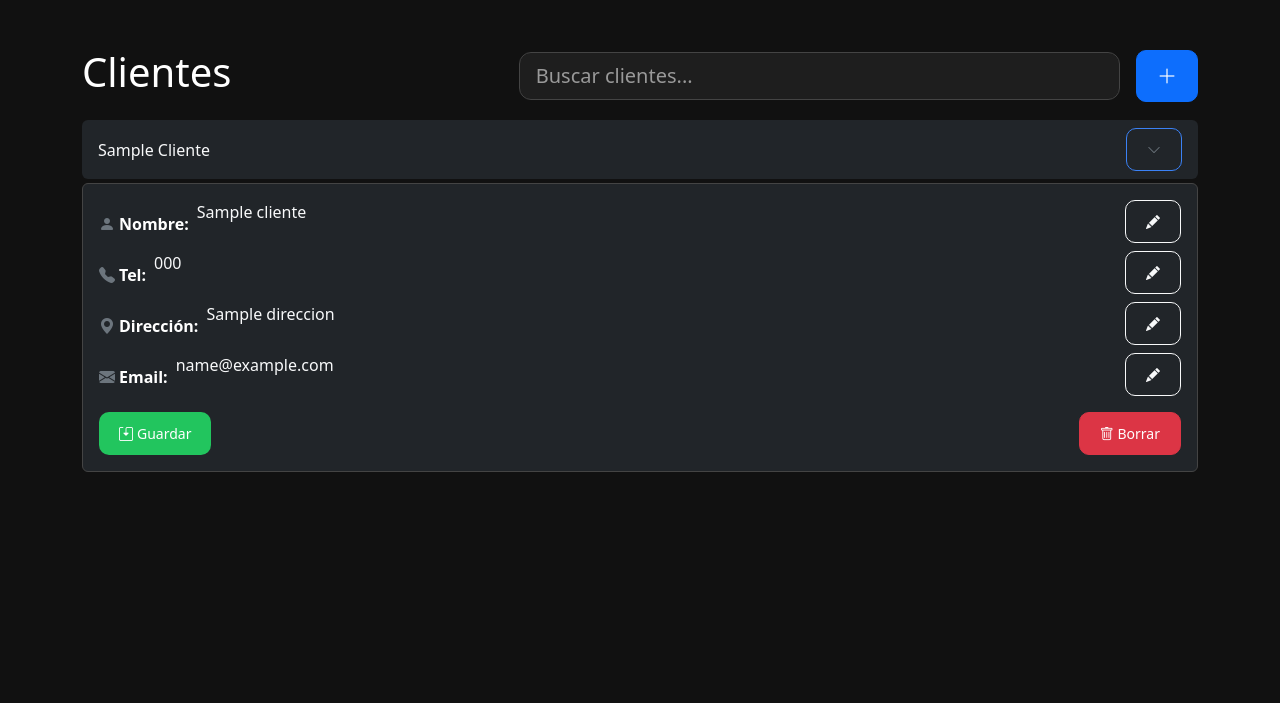
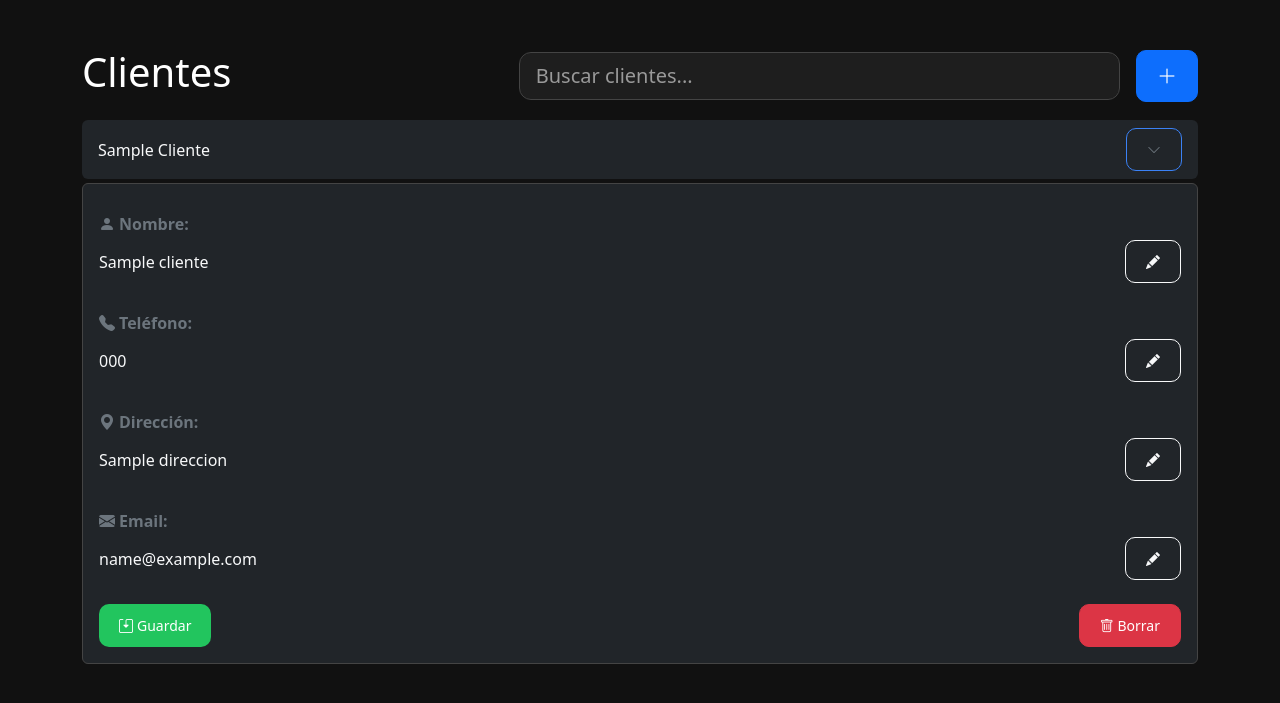
Before and after one commit to mgorno/GranjApp, a Flask app: page /clientes/ in a window 1280 px wide, after a click that opens the changed part. Shown: the part 56-759 px from the top of the page. Run offline with Flask 3, Linux system fonts and the light colour scheme; a database or web service that is not in the repository returns one stand-in record (values such as "Sample title"); some libraries are stand-ins or nearby versions.

Commit message:
sera la ultima?

```diff
--- a/templates/clientes.html
+++ b/templates/clientes.html
@@ -62,68 +62,66 @@
         method="POST"
         class="accordion-body bg-dark text-light rounded mt-1 p-3">
 
-    {# ------- FILA NOMBRE ------- #}
-    <div class="mb-2 d-flex align-items-start gap-2">
-      <label class="form-label mb-0 flex-shrink-0">
-        <i class="bi bi-person-fill me-1 text-secondary"></i><strong>Nombre:</strong>
+    <!-- Nombre -->
+<div class="mb-3">
+  <label class="form-label mb-1 text-secondary">
+    <i class="bi bi-person-fill me-1"></i><strong>Nombre:</strong>
   </label>
-
-      <!-- Texto visible -->
+  <div class="d-flex align-items-center gap-2">
     <span class="valor-campo flex-grow-1">{{ c[1] }}</span>
-
-      <!-- Input oculto -->
     <input type="text" name="nombre" value="{{ c[1] }}"
            class="form-control form-control-sm bg-dark text-light border-secondary flex-grow-1 d-none">
-
     <button type="button" class="btn btn-outline-light btn-sm btn-editar-campo">
       <i class="bi bi-pencil-fill"></i>
     </button>
   </div>
+</div>
 
-    {# ------- FILA TELÉFONO ------- #}
-    <div class="mb-2 d-flex align-items-start gap-2">
-      <label class="form-label mb-0 flex-shrink-0">
-        <i class="bi bi-telephone-fill me-1 text-secondary"></i><strong>Tel:</strong>
+<!-- Teléfono -->
+<div class="mb-3">
+  <label class="form-label mb-1 text-secondary">
+    <i class="bi bi-telephone-fill me-1"></i><strong>Teléfono:</strong>
   </label>
-
+  <div class="d-flex align-items-center gap-2">
     <span class="valor-campo flex-grow-1">{{ c[2] or "Sin teléfono" }}</span>
     <input type="text" name="telefono" value="{{ c[2] or '' }}"
            class="form-control form-control-sm bg-dark text-light border-secondary flex-grow-1 d-none">
-
     <button type="button" class="btn btn-outline-light btn-sm btn-editar-campo">
       <i class="bi bi-pencil-fill"></i>
     </button>
   </div>
+</div>
 
-    {# ------- FILA DIRECCIÓN ------- #}
-    <div class="mb-2 d-flex align-items-start gap-2">
-      <label class="form-label mb-0 flex-shrink-0">
-        <i class="bi bi-geo-alt-fill me-1 text-secondary"></i><strong>Dirección:</strong>
+<!-- Dirección -->
+<div class="mb-3">
+  <label class="form-label mb-1 text-secondary">
+    <i class="bi bi-geo-alt-fill me-1"></i><strong>Dirección:</strong>
   </label>
-
+  <div class="d-flex align-items-center gap-2">
     <span class="valor-campo flex-grow-1">{{ c[3] or "Sin dirección" }}</span>
     <input type="text" name="direccion" value="{{ c[3] or '' }}"
            class="form-control form-control-sm bg-dark text-light border-secondary flex-grow-1 d-none">
-
     <button type="button" class="btn btn-outline-light btn-sm btn-editar-campo">
       <i class="bi bi-pencil-fill"></i>
     </button>
   </div>
+</div>
 
-    {# ------- FILA EMAIL ------- #}
-    <div class="mb-3 d-flex align-items-start gap-2">
-      <label class="form-label mb-0 flex-shrink-0">
-        <i class="bi bi-envelope-fill me-1 text-secondary"></i><strong>Email:</strong>
+<!-- Email -->
+<div class="mb-4">
+  <label class="form-label mb-1 text-secondary">
+    <i class="bi bi-envelope-fill me-1"></i><strong>Email:</strong>
   </label>
-
+  <div class="d-flex align-items-center gap-2">
     <span class="valor-campo flex-grow-1">{{ c[4] or "Sin email" }}</span>
     <input type="email" name="mail" value="{{ c[4] or '' }}"
            class="form-control form-control-sm bg-dark text-light border-secondary flex-grow-1 d-none">
-
     <button type="button" class="btn btn-outline-light btn-sm btn-editar-campo">
       <i class="bi bi-pencil-fill"></i>
     </button>
   </div>
+</div>
+
 
     <div class="d-flex justify-content-between">
       <button type="submit" class="btn btn-success btn-sm">
```
Also changed, not shown: static/js/scripts.js (+9 -43 lines). Lines whose indentation alone changed are shown as unchanged.
